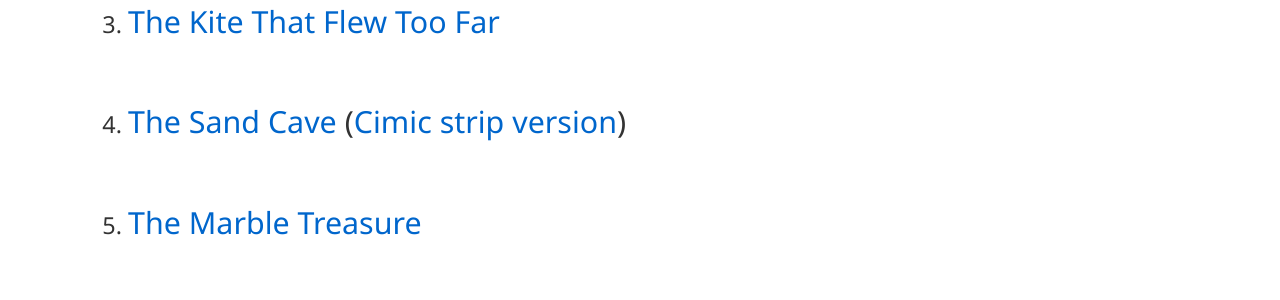
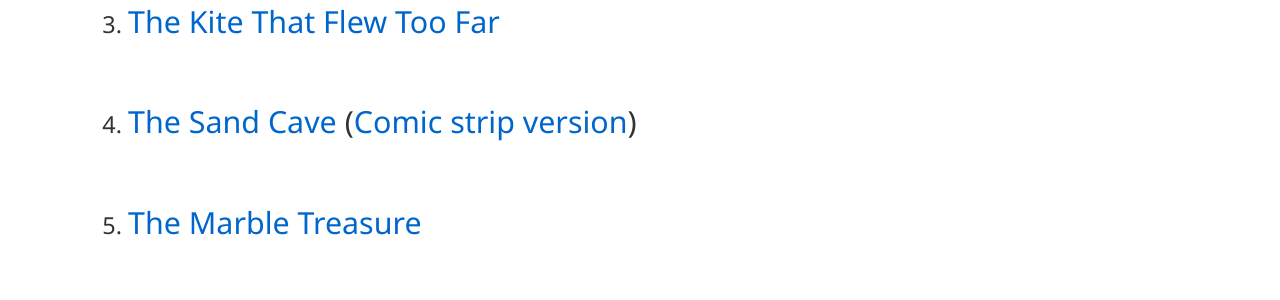
Before and after one commit to srikanthps/The-Companion, a Jekyll site: the page built from Small-Stories-Big-World/index.md, in a window 1280 px wide. Shown: the part 693-993 px from the top of the page. Built offline with Jekyll 4.4.1, drawn with Linux system fonts in a browser that asks for light colours; our own code applies the rules of GitHub Pages for plain Markdown files.

Commit message:
Fix numbering and formatting in index.md

```diff
--- a/Small-Stories-Big-World/index.md
+++ b/Small-Stories-Big-World/index.md
@@ -10,12 +10,13 @@ Small stories from ordinary Indian lives
 
 3. [The Kite That Flew Too Far](./kite.md)
 
-4. [The Sand Cave](./sandcabe.md) ([Cimic strip version](./sand-castle-comic.md))
+4. [The Sand Cave](./sandcabe.md)
+   ([Comic strip version](./sand-castle-comic.md))
 
-5. [The Marble Treasure](./marble.md)
+6. [The Marble Treasure](./marble.md)
 
-6. [The Fanta Ambussh](./fanta.md)
+7. [The Fanta Ambussh](./fanta.md)
 
-7. [The Lock That Wouldn’t Stay Locked](./lock.md)
+8. [The Lock That Wouldn’t Stay Locked](./lock.md)
 
-8. [Padma and Parade](./parade.md)
+9. [Padma and Parade](./parade.md)
```
